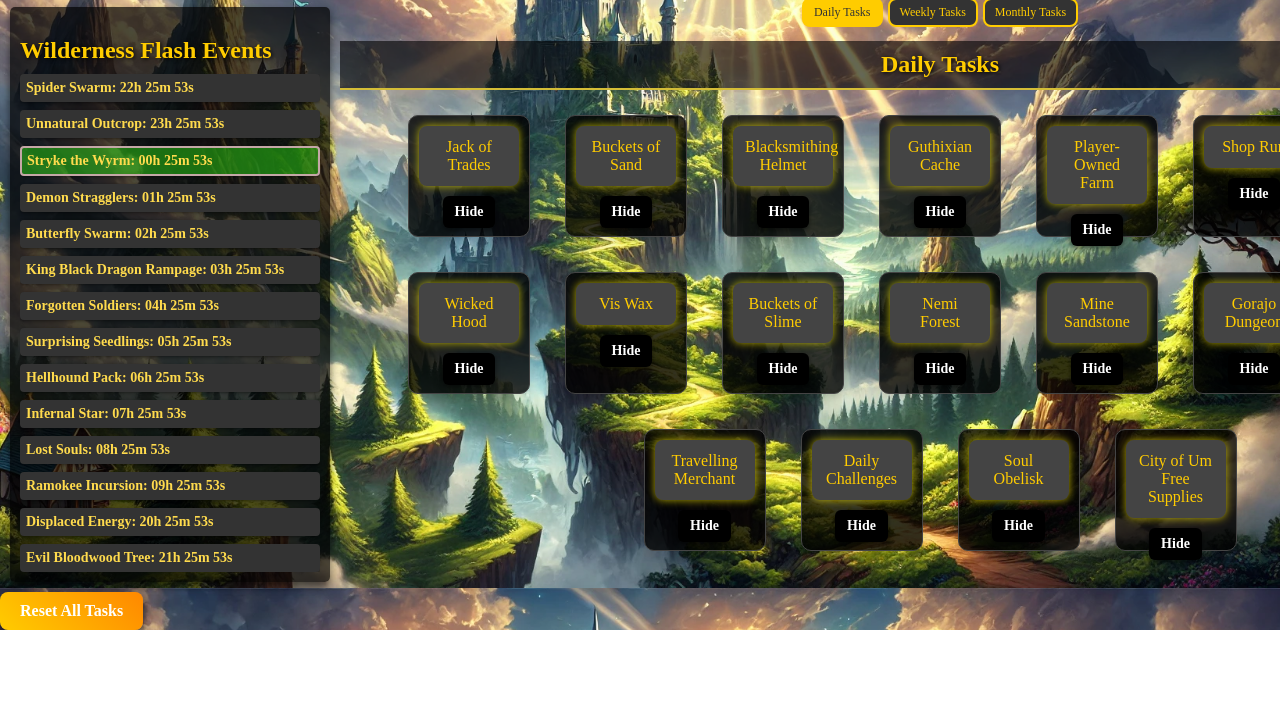
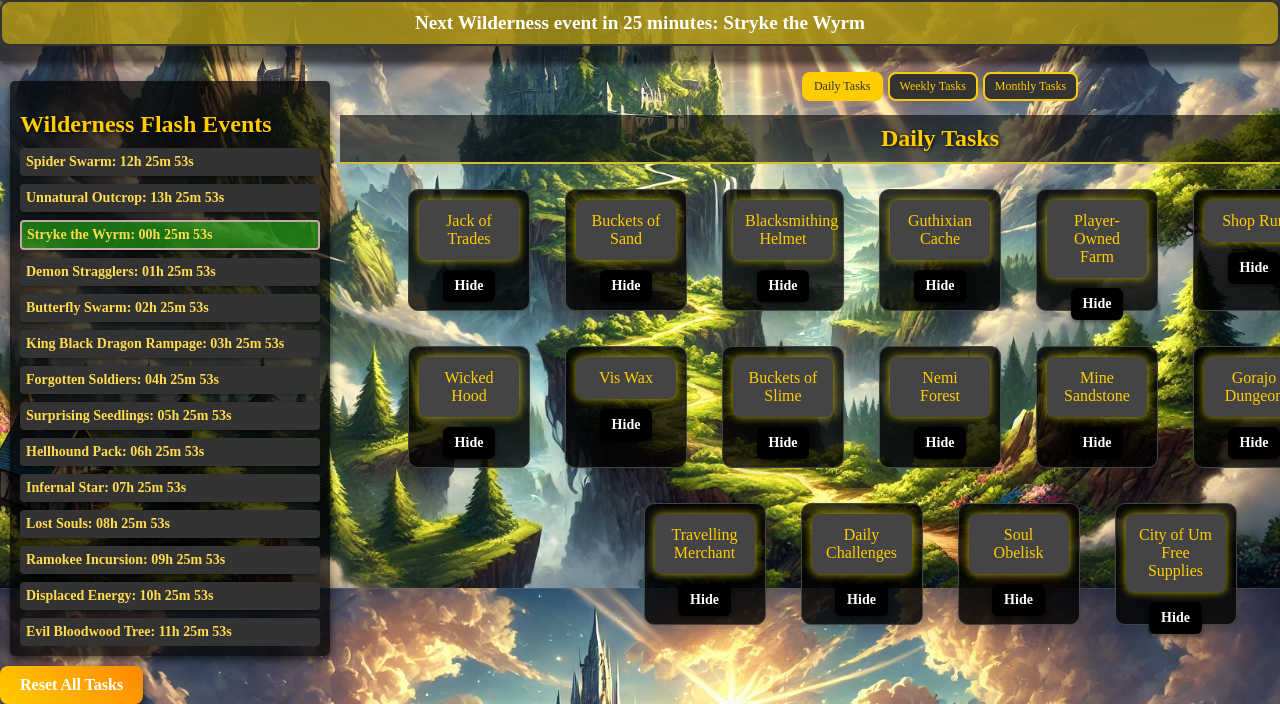
Before and after one commit to wuke4/RS3-Task-Tracker, a plain HTML site: page index.html in a window 1280 px wide. Shown: the part 212-916 px from the top of the page. Before the commit the page ends 842 px from the top, so only its background shows below. Drawn offline with Linux system fonts and the light colour scheme.

Commit message:
Add files via upload

```diff
--- a/index.html
+++ b/index.html
@@ -13,6 +13,7 @@
       <p>Weekly Reset: <span id="weekly-timer"></span></p>
       <p>Daily Reset: <span id="daily-timer"></span></p>
       <p>Tree: <span id="bloodwood-timer">Loading...</span></p>
+      <div id="next-event-display" class="next-event-display"></div>
     </div>
   </header>
 
--- a/script.js
+++ b/script.js
@@ -29,19 +29,16 @@ document.addEventListener('DOMContentLoaded', function () {
     function getNextBloodwoodEvent() {
         const now = getArizonaTime();
         let nextEvent = new Date(now);
-        nextEvent.setHours(9, 0, 0, 0);  // Set time to 09:00 AM
+        nextEvent.setHours(13, 0, 0, 0);  // Set the initial event time to 09:00 AM
 
-        if (now >= nextEvent && now.getHours() < 19) {
-            // If it's past 9:00 AM today but before 7:00 PM, add 14 hours to next event time
+        // If it's already past 9:00 AM, set the next event time to 14 hours from now
+        if (now >= nextEvent) {
             nextEvent = new Date(nextEvent.getTime() + 14 * 60 * 60 * 1000);
-        } else if (now.getHours() >= 19) {
-            // If it's after 7:00 PM, set the next event to 9:00 AM tomorrow
-            nextEvent.setDate(nextEvent.getDate() + 1);
-            nextEvent.setHours(-1, 0, 0, 0);
         }
 
         return nextEvent;
     }
+
 
     function updateTimer() {
         const now = new Date(getArizonaTime());
@@ -249,16 +246,17 @@ document.addEventListener('DOMContentLoaded', function () {
         const todayMidnight = new Date(now);
         todayMidnight.setHours(0, 0, 0, 0);
 
-        // Calculate the next occurrence based on offset
+        // Calculate the next occurrence based on offset from midnight
         let nextEventTime = new Date(todayMidnight.getTime() + offsetMinutes * 60 * 1000);
 
-        // If the calculated event time is already in the past, move to the next day
+        // If the calculated event time is already in the past, add 14 hours for the next occurrence
         if (nextEventTime <= now) {
-            nextEventTime.setDate(nextEventTime.getDate() + 1);
+            nextEventTime.setTime(nextEventTime.getTime() + 14 * 60 * 60 * 1000);
         }
 
         return nextEventTime;
     }
+
 
 
     function updateEventTimers() {
@@ -298,7 +296,7 @@ document.addEventListener('DOMContentLoaded', function () {
             eventElement.classList.remove('highlight');
         });
 
-        // Highlight the next event
+        // Highlight the next event and update the next event display
         if (nextEvent) {
             const nextEventElement = document.getElementById(nextEvent.elementId);
             if (nextEventElement) {
@@ -308,12 +306,14 @@ document.addEventListener('DOMContentLoaded', function () {
                     console.log(`Highlighting next event: ${nextEvent.name}`); // Debugging log
                 }
             }
+
+            // Update the next event display
+            const nextEventDisplay = document.getElementById('next-event-display');
+            if (nextEventDisplay) {
+                const minutesRemaining = Math.floor(minTimeDifference / (1000 * 60));
+                nextEventDisplay.textContent = `Next Wilderness event in ${minutesRemaining} minutes: ${nextEvent.name}`;
+            }
         }
-    }
-
-    function getNextEventTime(currentTime, offsetMinutes) {
-        const nextEventTime = calculateNextEventTime(offsetMinutes);
-        return nextEventTime;
     }
 
     function startTimers() {
@@ -325,6 +325,4 @@ document.addEventListener('DOMContentLoaded', function () {
     }
 
     startTimers();
-
-
 });
--- a/styles.css
+++ b/styles.css
@@ -544,9 +544,20 @@ body::-webkit-scrollbar-thumb {
   flex-grow: 1; /* Take up the remaining space */
 }
 
-
 .highlight {
   background-color: rgba(42, 219, 19, 0.473); /* Example highlight color */
   border: 2px solid rgb(197, 167, 167);    /* Example border to make it stand out */
   padding: 5px;             /* Optional padding for a better visual effect */
 }
+
+#next-event-display {
+  font-size: 1.2em;
+  font-weight: bold;
+  background-color: #bea411bb; /* Light blue background for visibility */
+  border: 2px solid #333; /* Darker border to make it stand out */
+  padding: 10px;
+  margin: 15px 0; /* Adds space above and below the element */
+  border-radius: 10px; /* Rounds the corners */
+  text-align: center; /* Centers the text */
+  box-shadow: 0 4px 8px rgba(0, 0, 0, 0.1); /* Adds a slight shadow for depth */
+}
```
